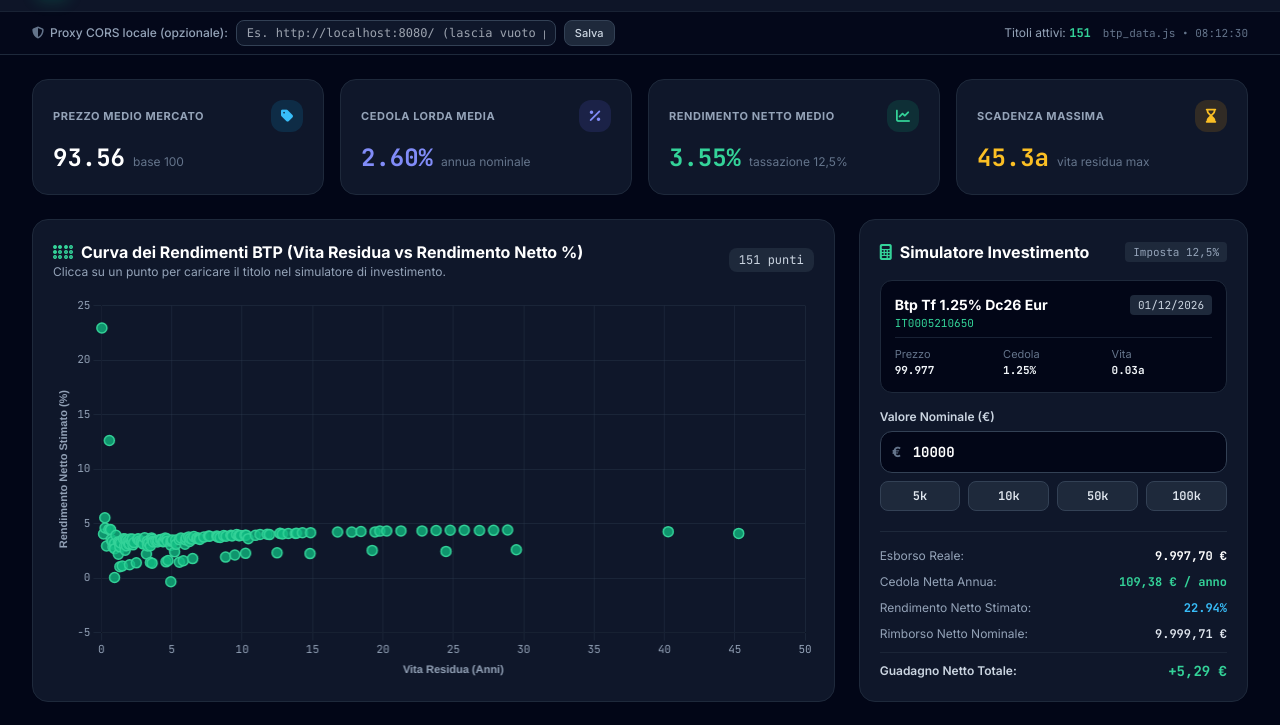
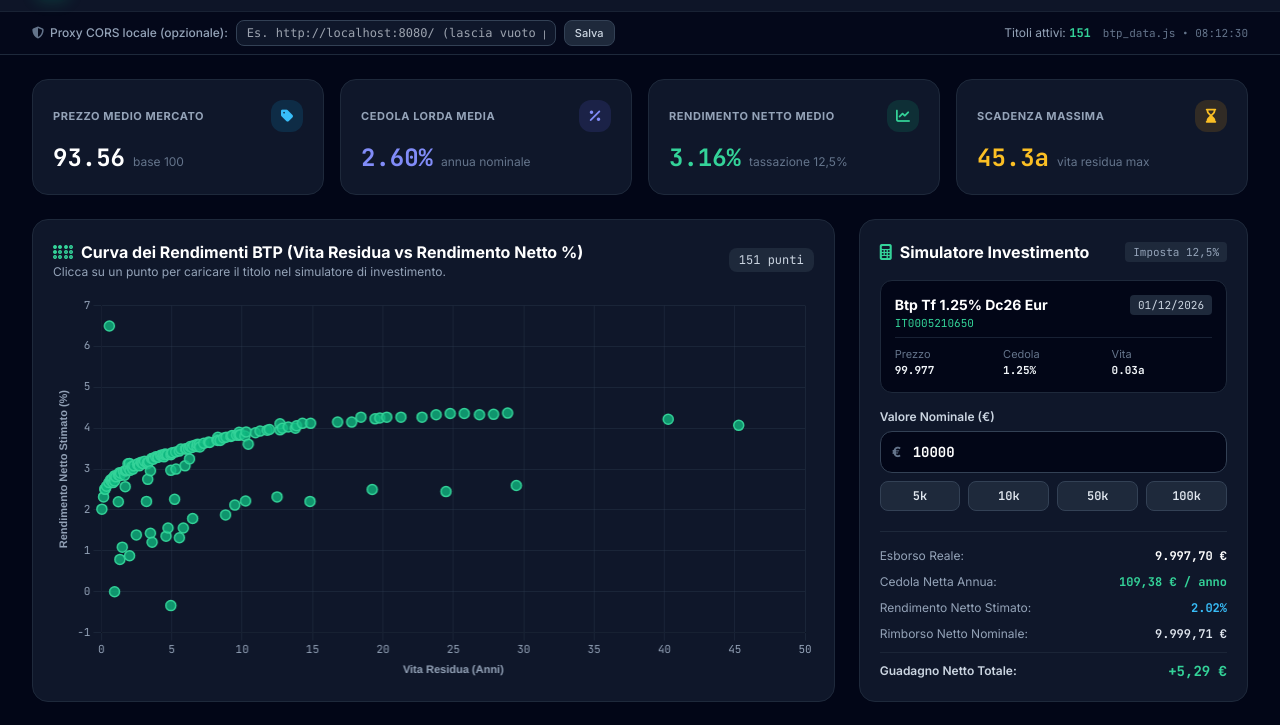
Before and after one commit to norsetto62/btp-mot, a plain HTML site: page index.html in a window 1280 px wide. Shown: the part 61-786 px from the top of the page. Drawn offline with nearby package versions, Linux system fonts and the light colour scheme.

Commit message:
Implement semi-annual net accrual calculation for bonds
Added function to compute semi-annual net accrual for bonds, adjusting coupon calculations and cash flow handling.

```diff
--- a/index.html
+++ b/index.html
@@ -669,28 +669,57 @@ print(f"Completato: {len(result)} BTP salvati in btp_mot_borsa_italiana.json")</
             return `${d}/${m}/${y}`;
         }
 
-        // Compute remaining years and estimated net yield (12.5% taxation)
+        // Calcola rateo netto ACT/ACT per BTP semestrali (stacco ogni 6 mesi dalla scadenza)
+        function computeSemiNetAccrual(matDate, settleDate, annualCoupon) {
+            if (!annualCoupon || annualCoupon <= 0) return { accrualNet: 0, prevCouponDate: null, nextCouponDate: null };
+
+            // Trova la data cedolare successiva a settleDate andando a ritroso da matDate di 6 mesi
+            let nextCoupon = new Date(matDate.getFullYear(), matDate.getMonth(), matDate.getDate());
+            let prevCoupon = new Date(nextCoupon.getFullYear(), nextCoupon.getMonth() - 6, nextCoupon.getDate());
+
+            while (prevCoupon > settleDate) {
+                nextCoupon = prevCoupon;
+                prevCoupon = new Date(nextCoupon.getFullYear(), nextCoupon.getMonth() - 6, nextCoupon.getDate());
+            }
+            while (nextCoupon <= settleDate) {
+                prevCoupon = nextCoupon;
+                nextCoupon = new Date(nextCoupon.getFullYear(), nextCoupon.getMonth() + 6, nextCoupon.getDate());
+            }
+
+            const msPerDay = 1000 * 60 * 60 * 24;
+            const accruedDays = Math.max(0, (settleDate - prevCoupon) / msPerDay);
+            const periodDays = Math.max(1, (nextCoupon - prevCoupon) / msPerDay);
+            const semiCouponNet = (annualCoupon / 2) * 0.875;
+
+            return {
+                accrualNet: semiCouponNet * (accruedDays / periodDays),
+                prevCouponDate: prevCoupon,
+                nextCouponDate: nextCoupon
+            };
+        }
+
         function enrichBondRecord(raw) {
             const matDate = parseMaturityDate(raw.maturity);
             const now = new Date();
             const today = new Date(now.getFullYear(), now.getMonth(), now.getDate());
+            // Regolamento standard MOT T+2 (2 giorni lavorativi/solari indicativi)
+            const settleDate = new Date(today.getFullYear(), today.getMonth(), today.getDate() + 2);
 
             if (!matDate) return null;
-            const diffDays = (matDate - today) / (1000 * 60 * 60 * 24);
+            const msPerDay = 1000 * 60 * 60 * 24;
+            const diffDays = (matDate - settleDate) / msPerDay;
             if (diffDays <= 0) return null;
 
-            const years = Math.max(0.02, diffDays / 365.25);
             const price = parseItalianNumber(raw.price);
             if (!Number.isFinite(price) || price <= 0) return null;
 
             const coupon = parseItalianNumber(raw.coupon);
             const safeCoupon = Number.isFinite(coupon) && coupon >= 0 ? coupon : 0;
 
-            // Cedola annua netta (tassazione 12,5%) e semestrale netta
             const annualCouponNet = safeCoupon * 0.875;
             const semiNetCoupon = annualCouponNet / 2;
 
-            // Rimborso a 100 con imposta 12,5% sul capital gain (o credito d'imposta se > 100)
+            // Rimborso netto a 100 (imposta 12,5% su capital gain o credito d'imposta se > 100)
             let netRedemption = 100;
             let taxCredit = 0;
             if (price < 100) {
@@ -699,26 +728,39 @@ print(f"Completato: {len(result)} BTP salvati in btp_mot_borsa_italiana.json")</
                 taxCredit = (price - 100) * 0.125;
             }
 
-            const maturityCashflow = netRedemption + taxCredit;
+            const { accrualNet } = computeSemiNetAccrual(matDate, settleDate, safeCoupon);
+            const dirtyPrice = price + accrualNet; // Prezzo tel quel netto
 
-            // Date relative (in anni) delle cedole future: a ritroso dalla scadenza ogni 0,5 anni
-            const couponTimes = [];
-            for (let t = years; t > 0.001; t -= 0.5) {
-                couponTimes.push(t);
+            // Costruisce i flussi di cassa netti futuri alle date cedolari reali
+            const cashflows = [];
+            let cDate = new Date(matDate.getFullYear(), matDate.getMonth(), matDate.getDate());
+            const futureDates = [];
+            while (cDate > settleDate) {
+                futureDates.push(new Date(cDate.getFullYear(), cDate.getMonth(), cDate.getDate()));
+                cDate = new Date(cDate.getFullYear(), cDate.getMonth() - 6, cDate.getDate());
+            }
+            futureDates.reverse();
+
+            for (let i = 0; i < futureDates.length; i++) {
+                const d = futureDates[i];
+                const isMaturity = d.getTime() === matDate.getTime();
+                const cf = (semiNetCoupon > 0 ? semiNetCoupon : 0) + (isMaturity ? (netRedemption + taxCredit) : 0);
+                const daysToCf = Math.max(1, (d - settleDate) / msPerDay);
+                // Base ACT/ACT: giorni del periodo o 365.25
+                const yearFraction = daysToCf / 365.25;
+                cashflows.push({ cf, yearFraction });
             }
 
-            // Ricerca del rendimento annuo effettivo r (capitalizzazione annua composta)
+            // Risolve per il TIR netto annuo effettivo (YTM netto) eguagliando PV al prezzo tel quel
             let low = -0.25;
             let high = 0.50;
-            for (let i = 0; i < 70; i++) {
+            for (let i = 0; i < 80; i++) {
                 const mid = (low + high) / 2;
-                let pv = maturityCashflow / Math.pow(1 + mid, years);
-                if (semiNetCoupon > 0) {
-                    for (const t of couponTimes) {
-                        pv += semiNetCoupon / Math.pow(1 + mid, t);
-                    }
+                let pv = 0;
+                for (const item of cashflows) {
+                    pv += item.cf / Math.pow(1 + mid, item.yearFraction);
                 }
-                if (pv > price) {
+                if (pv > dirtyPrice) {
                     low = mid;
                 } else {
                     high = mid;
@@ -726,15 +768,18 @@ print(f"Completato: {len(result)} BTP salvati in btp_mot_borsa_italiana.json")</
             }
 
             const netYield = ((low + high) / 2) * 100;
+            const yearsRemaining = Math.max(0.02, ((matDate - today) / msPerDay) / 365.25);
 
             return {
                 isin: String(raw.isin).trim().toUpperCase(),
                 name: String(raw.name || raw.isin).trim(),
                 price,
+                accrualNet: parseFloat(accrualNet.toFixed(5)),
+                dirtyPrice: parseFloat(dirtyPrice.toFixed(5)),
                 coupon: safeCoupon,
                 maturityDate: matDate,
                 maturity: formatDateDMY(matDate),
-                years: parseFloat(years.toFixed(2)),
+                years: parseFloat(yearsRemaining.toFixed(2)),
                 annualCouponNet: parseFloat(annualCouponNet.toFixed(4)),
                 netRedemption,
                 taxCredit,
```
